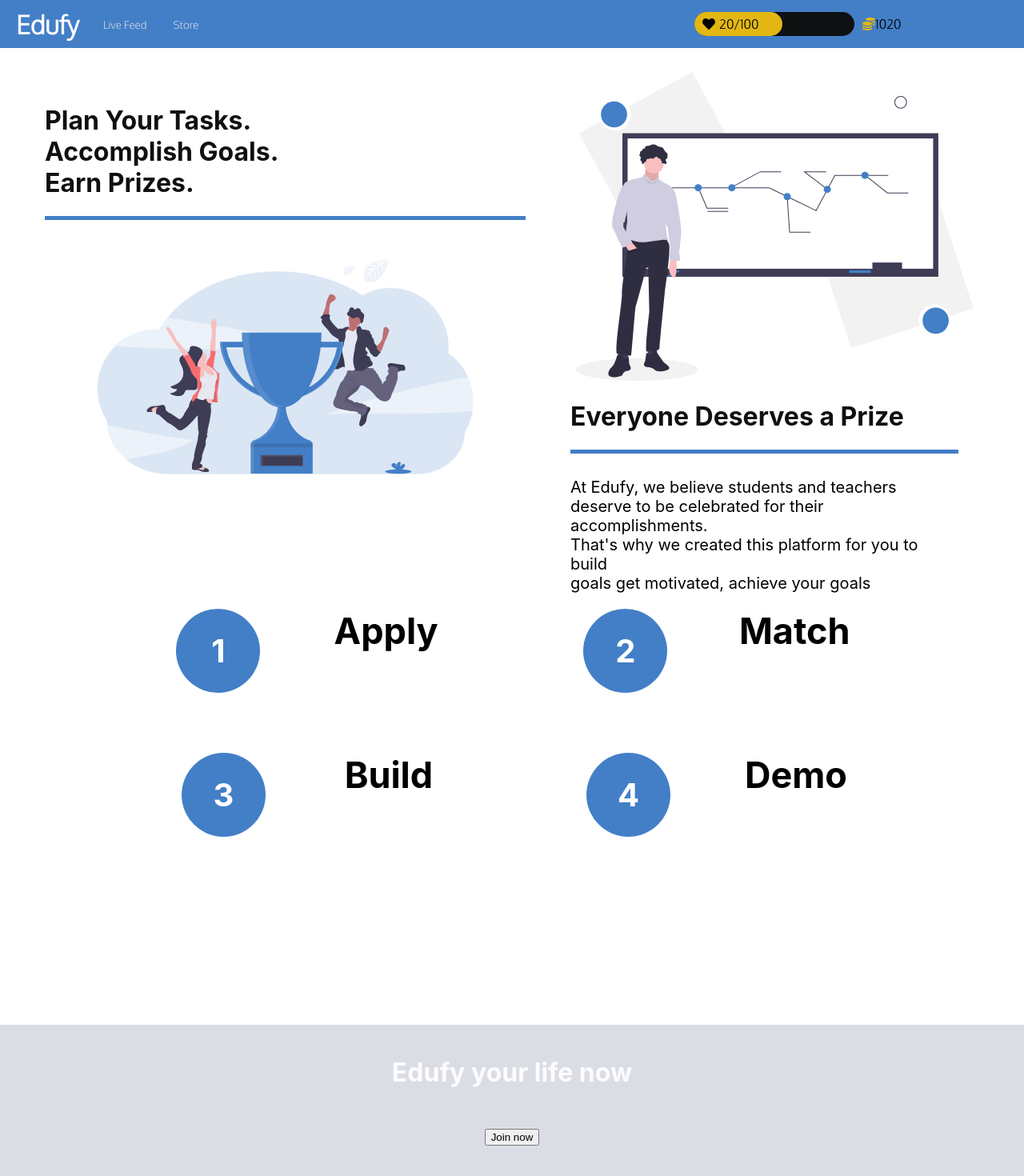
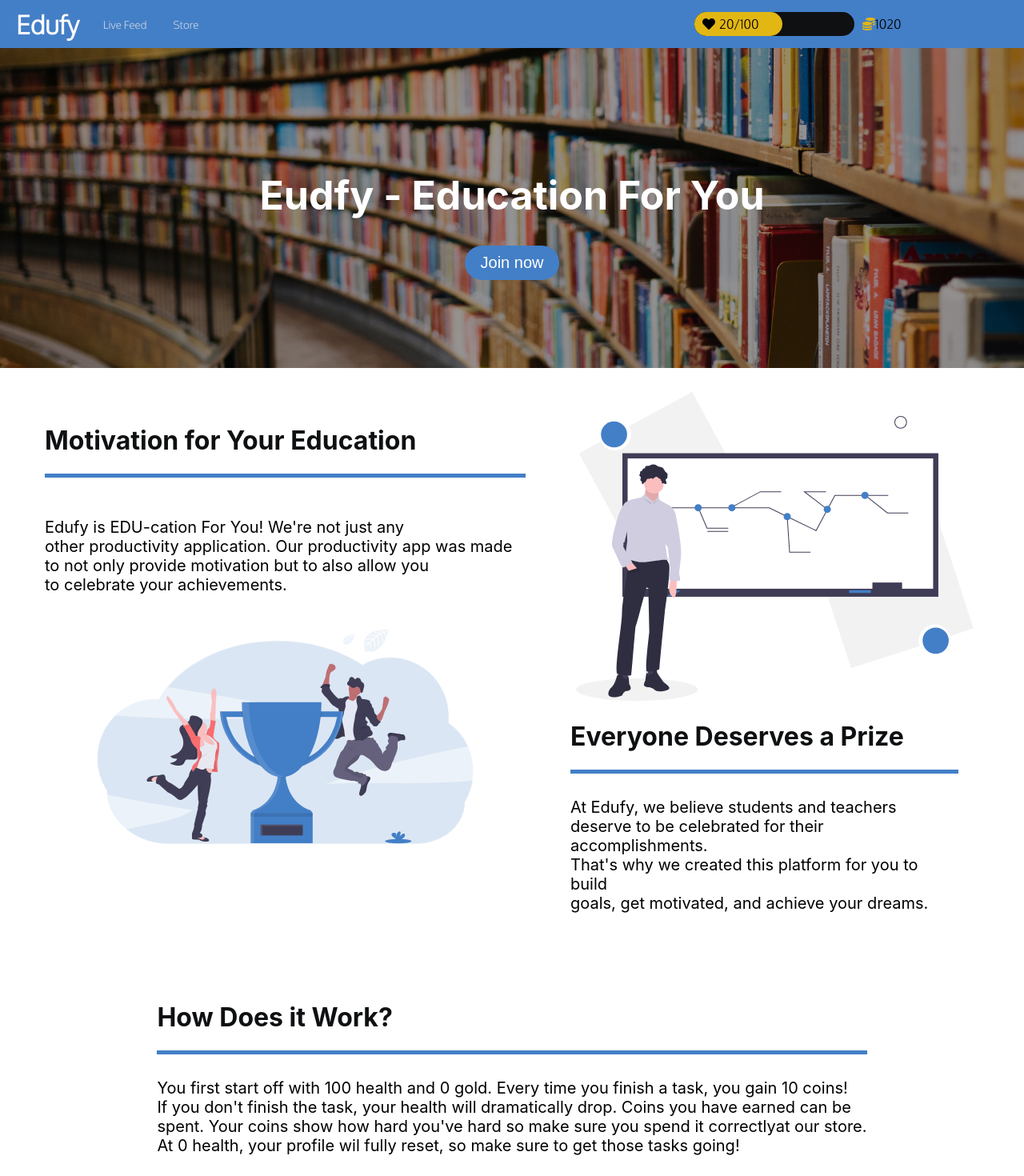
Before and after one commit to jamessnguyenn/EduFy, a React (Create React App) app: page / in a window 1280 px wide. Shown: the top 1470 px of the page at 80% size. Built offline with nearby package versions, Linux system fonts and the light colour scheme.

Commit message:
finished landing page

```diff
--- a/src/components/landing/landing.css
+++ b/src/components/landing/landing.css
@@ -9,9 +9,19 @@
 .main-title{
   color: var(--main-dark);
 }
+.explanation-container{
+  margin-top:30px;
+  margin-bottom: 40px;
+  display: flex;
+  flex-direction: row;
+  align-items: start;
+  justify-content: space-evenly;
+  height: auto;
 
+}
 .hook-section {
   margin-top:30px;
+  margin-bottom: 40px;
   display: flex;
   flex-direction: row;
   align-items: start;
@@ -62,7 +72,7 @@ p{
   row-gap: 40px;
   grid-template-columns: 1fr 1fr;
   height: 40vh;
-  margin-bottom: 200px;
+  margin-bottom: 100px;
 }
 
 .circleDir {
@@ -74,33 +84,38 @@ p{
   justify-content: center;
   align-items: center;
   color: white;
-  font-size: 40px;
+  font-size: 35px;
   font-weight: bold;
 }
 
 .dirContainer {
   display: flex;
   flex-direction: row;
+  align-items: center;
+  justify-content: center;
   width: 100%;
   font-weight: bold;
-  justify-content: space-evenly;
+
 }
 
 .dirSmall {
-  font-size: 45px;
+  font-size: 35px;
+  display: flex;
+  width: auto;
+  height: 105px;
+  margin-top:40px;
 }
-
-
 
 .footer {
   height: 30%vh;
-  background-color: var(--main-grey);
+
+  background-color:var(--main-secondary);
   display: flex;
   justify-content: center;
   align-items: center;
 }
 
-.footer-container {
+.footer-container, .banner-container {
   margin: 0 5%;
   padding-top: 10px;
   display: flex;
@@ -114,11 +129,61 @@ p{
   width: auto;
 }
 
-.footerBTN {
-  margin-top: 30px;
-  margin-bottom: 40px;
+.join-button{
+  border-radius: 60px;
+  background-color:var(--main-color) ;
+  font-size:20px;
+  padding: 10px;
+  padding-left:20px;
+  padding-right:20px;
+  color: white;
+  border:none;
+}
+.join-button:hover, .footer-button:hover{
+  background-color:#4d91e6;
+  cursor:pointer;
+  outline:none;
+
+}
+.join-button:focus, .footer-button:focus{
+  background-color:#547baa;
+  cursor:pointer;
+  outline:none;
 }
 
+.footer-button{
+  margin-top: 20px;
+  margin-bottom: 40px;
+  border-radius: 60px;
+  font-size:20px;
+  padding: 10px;
+  padding-left:20px;
+  padding-right:20px;
+  background-color:var(--main-color) ;
+  color: white;
+  border:none;
+}
 .footerTitle{
   margin-top:30px;
 }
+
+.bannerTitle{
+  color: white;
+  font-size: 50px;
+}
+
+.banner{
+  height: 50vh;
+  background-image:  linear-gradient(
+    rgba(0, 0, 0, 0.4),
+    rgba(0, 0, 0, 0.4)
+  ), url('./img/cover.jpg') ;
+  background-size: 100%;
+  background-position:center;
+  display: flex;
+  background-color:var(--main-secondary);
+  background-repeat: no-repeat;
+  justify-content: center;
+  align-items: center;
+
+}
--- a/src/components/landing/landing.jsx
+++ b/src/components/landing/landing.jsx
@@ -10,20 +10,34 @@ function landingPage() {
     return (
         <div className="about">
             <NavBar />
+            <div className="banner">
+                <div className="banner-container">
+                    <h1 className="bannerTitle"> Eudfy - Education For You</h1>
+                    <Link to="/signup">
+                        <button className="join-button"> Join now </button>
+                    </Link>
+                </div>
+            </div>
             <div className="hook-section">
-                <div className="flexCenterCol sloganText">
+                <div className="sloganText">
                     <h1 className="main-title">
-                        Plan Your Tasks.
-              <br />
-              Accomplish Goals. <br /> Earn Prizes.
+                        Motivation for Your Education
             </h1>
 
                     <div className="blueLine"></div>
                     <div className="prize-image">
+                    <p className="edufyDef">
+                              Edufy is EDU-cation For You! We're not just any <br/> other productivity application.
+                              Our productivity app was made  <br/>to not only provide motivation but to also allow you <br/>
+                               to celebrate your achievements.<br/>
+                               <br/>
+
+                    </p>
                         <img
                             src={newIdeasSVG}
                             className="newIdeasSVG"
                             alt="New Ideas Graphic" />
+
                     </div>
                 </div>
                 <div className="second-column">
@@ -39,7 +53,7 @@ function landingPage() {
                                 At Edufy, we believe students and teachers <br/>
                                 deserve  to be celebrated for their accomplishments.<br/>
                                 That's why we created this platform for you to build <br/>
-                                goals get motivated, achieve  your goals<br/>
+                                goals, get motivated, and achieve  your dreams.<br/>
 
 
                     </p>
@@ -48,24 +62,40 @@ function landingPage() {
                 </div>
             </div>
 
+            <div className="explanation-container">
+            <div className="explanation">
+                            <div>
+                                <h1 className="about-title"> How Does it Work? </h1>
+                                <div className="blueLine"></div>
+                                <p className="edufyDef">
+                                You first start off with 100 health and 0 gold. Every time you finish a task, you gain 10 coins! <br/>
+                                If you don't finish the task, your health will dramatically drop. Coins you have earned can be   <br/>
+                                spent. Your coins show how hard you've hard so make sure you spend it correctlyat our store.
+                                <br/>  At 0 health, your profile wil fully  reset, so make sure to get those tasks going!  <br/>
+                                </p>
+                            </div>
 
+                    </div>
+
+
+            </div>
 
             <div className="directions">
                 <div className="dirContainer">
                     <div className="circleDir">1</div>
-                    <small className="dirSmall"> Apply </small>
+                    <small className="dirSmall">&nbsp;Build Goals&nbsp;&nbsp; </small>
                 </div>
                 <div className="dirContainer">
                     <div className="circleDir">2</div>
-                    <small className="dirSmall"> Match </small>
+                    <small className="dirSmall">&nbsp;&nbsp; Get Motivated&nbsp;&nbsp;&nbsp;&nbsp;&nbsp;&nbsp;</small>
                 </div>
                 <div className="dirContainer">
                     <div className="circleDir">3</div>
-                    <small className="dirSmall"> Build </small>
+                    <small className="dirSmall"> &nbsp;&nbsp;Win Rewards </small>
                 </div>
                 <div className="dirContainer">
                     <div className="circleDir">4</div>
-                    <small className="dirSmall"> Demo </small>
+                    <small className="dirSmall">&nbsp;&nbsp; Edufy and Repeat </small>
                 </div>
             </div>
 
@@ -74,7 +104,7 @@ function landingPage() {
                 <div className="footer-container">
                     <h1 className="footerTitle"> Edufy your life now </h1>
                     <Link to="/signup">
-                        <button className="BTNsignUp footerBTN"> Join now </button>
+                        <button className="footer-button"> Join now </button>
                     </Link>
                 </div>
             </div>
```
Also changed, not shown: src/components/landing/img/cover.jpg (added), src/components/landing/img/cover.svg (added).
